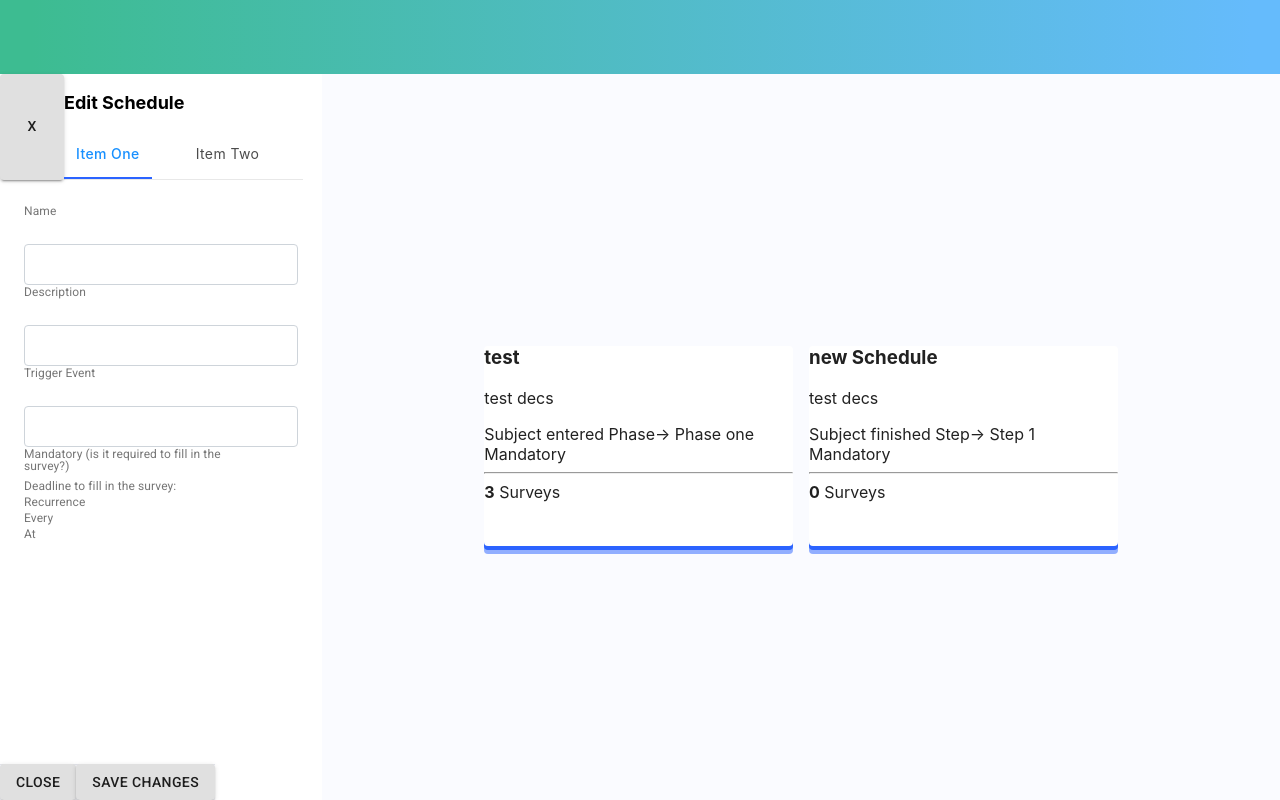
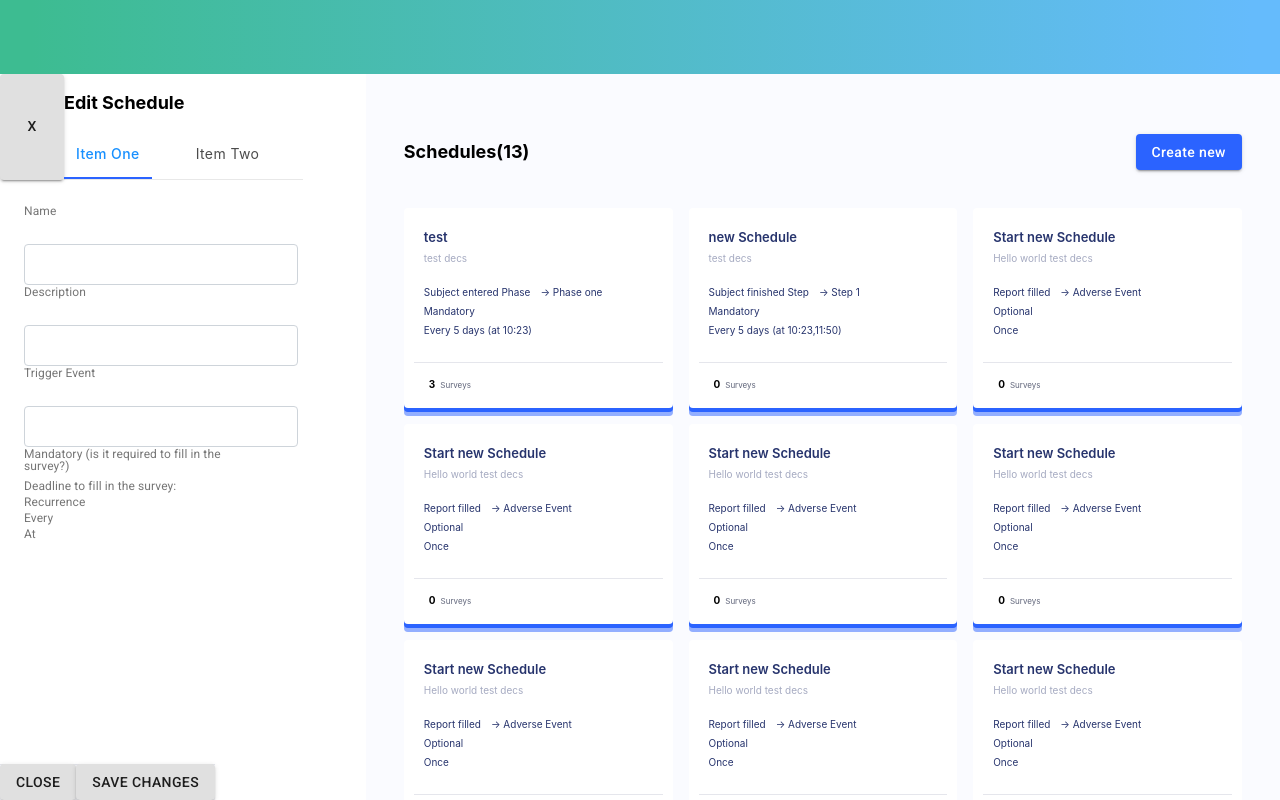
Before and after one commit to GyGaByyyTe/schedule_front, a React (Create React App) app: page / in a window 1280 px wide. Built offline with nearby package versions, Linux system fonts and the light colour scheme.

Commit message:
Update card styles

```diff
--- a/src/App/App.css
+++ b/src/App/App.css
@@ -12,4 +12,5 @@
 
 .AppWrapper {
     height: 100%;
+    overflow: hidden;
 }
--- a/src/App/mainReducer.js
+++ b/src/App/mainReducer.js
@@ -36,10 +36,193 @@ const schedules = [
       times: ["10:23", "11:50"],
     },
     surveys: []
+  },
+  {
+    id: 3,
+    name: "Start new Schedule",
+    description: "Hello world test decs",
+    trigger: {
+      id: 5,
+      option: 2,
+    },
+    mandatory: {
+      state: false,
+    },
+    recurrence: {
+      state: false,
+    },
+    surveys: []
+  },
+  {
+    id: 4,
+    name: "Start new Schedule",
+    description: "Hello world test decs",
+    trigger: {
+      id: 5,
+      option: 2,
+    },
+    mandatory: {
+      state: false,
+    },
+    recurrence: {
+      state: false,
+    },
+    surveys: []
+  },  {
+    id: 5,
+    name: "Start new Schedule",
+    description: "Hello world test decs",
+    trigger: {
+      id: 5,
+      option: 2,
+    },
+    mandatory: {
+      state: false,
+    },
+    recurrence: {
+      state: false,
+    },
+    surveys: []
+  },
+  {
+    id: 6,
+    name: "Start new Schedule",
+    description: "Hello world test decs",
+    trigger: {
+      id: 5,
+      option: 2,
+    },
+    mandatory: {
+      state: false,
+    },
+    recurrence: {
+      state: false,
+    },
+    surveys: []
+  },
+  {
+    id: 7,
+    name: "Start new Schedule",
+    description: "Hello world test decs",
+    trigger: {
+      id: 5,
+      option: 2,
+    },
+    mandatory: {
+      state: false,
+    },
+    recurrence: {
+      state: false,
+    },
+    surveys: []
+  },
+  {
+    id: 8,
+    name: "Start new Schedule",
+    description: "Hello world test decs",
+    trigger: {
+      id: 5,
+      option: 2,
+    },
+    mandatory: {
+      state: false,
+    },
+    recurrence: {
+      state: false,
+    },
+    surveys: []
+  },
+  {
+    id: 9,
+    name: "Start new Schedule",
+    description: "Hello world test decs",
+    trigger: {
+      id: 5,
+      option: 2,
+    },
+    mandatory: {
+      state: false,
+    },
+    recurrence: {
+      state: false,
+    },
+    surveys: []
+  },
+  {
+    id: 10,
+    name: "Start new Schedule",
+    description: "Hello world test decs",
+    trigger: {
+      id: 5,
+      option: 2,
+    },
+    mandatory: {
+      state: false,
+    },
+    recurrence: {
+      state: false,
+    },
+    surveys: []
+  },
+  {
+    id: 11,
+    name: "Start new Schedule",
+    description: "Hello world test decs",
+    trigger: {
+      id: 5,
+      option: 2,
+    },
+    mandatory: {
+      state: false,
+    },
+    recurrence: {
+      state: false,
+    },
+    surveys: []
+  },
+  {
+    id: 12,
+    name: "Start new Schedule",
+    description: "Hello world test decs",
+    trigger: {
+      id: 5,
+      option: 2,
+    },
+    mandatory: {
+      state: false,
+    },
+    recurrence: {
+      state: false,
+    },
+    surveys: []
+  },
+  {
+    id: 13,
+    name: "Start new Schedule",
+    description: "Hello world test decs",
+    trigger: {
+      id: 5,
+      option: 2,
+    },
+    mandatory: {
+      state: false,
+    },
+    recurrence: {
+      state: false,
+    },
+    surveys: []
   }
 ]
 
 const initialMainReducer = {
+  activeSchedule: {
+    name: "",
+    description: "",
+    trigger: { id: null },
+    mandatory: { state: false },
+    recurrence: { state: false },
+    surveys: []
+  },
   schedules: schedules,
   triggers: [
     {
@@ -119,10 +302,10 @@ const initialMainReducer = {
 
 export const mainReducer = (state = initialMainReducer, action) => {
   switch (action.type) {
-    case "x":
+    case "GET_SCHEDULES_SUCCESS":
       return { ...state, schedules: action.payload.body }
-    case "y":
-      return { ...state, schedules: action.payload.body }
+    case "SET_ACTIVE_SCHEDULE":
+      return { ...state, activeSchedule: action.payload.body }
     default:
       return state;
   }
--- a/src/Editor/index.js
+++ b/src/Editor/index.js
@@ -48,7 +48,7 @@ const CustomTab = withStyles((theme) => ({
 }))((props) => <Tab disableRipple {...props} />);
 
 const useStyles = makeStyles((theme) => ({
-  root: {
+  editor: {
     height: "100%",
     position: "relative",
     flexGrow: 1,
@@ -83,7 +83,7 @@ const Editor = () => {
   };
 
   return (
-      <div className={classes.root}>
+      <div className={classes.editor}>
         <div className={classes.header}>
           <Button variant="contained" className={classes.button} onClick={onClick}>
             X
--- a/src/FormHandler/index.js
+++ b/src/FormHandler/index.js
@@ -18,7 +18,7 @@ function TabPanel(props) {
       >
         {value === index && (
             <Box p={3}>
-              <Typography>{children}</Typography>
+              <Typography component={"span"}>{children}</Typography>
             </Box>
         )}
       </div>
--- a/src/ScheduleCard/index.js
+++ b/src/ScheduleCard/index.js
@@ -2,41 +2,95 @@ import React from "react";
 import Paper from "@material-ui/core/Paper";
 import {makeStyles} from "@material-ui/core/styles";
 import cn from "classnames";
-import {useSelector} from "react-redux";
-import {getDeadlines, getTriggers} from "../App/mainReducer";
+import useScheduleCard from "./useScheduleCard";
 
 const useStyles = makeStyles(() => ({
-  root: {
+  card: {
+    display: "flex",
+    flexDirection: "column",
+    boxSizing: "border-box",
+    padding: 10,
+    height: 200,
+    fontSize: 10,
+    color: "#27346D",
     boxShadow: "0px 4px 0px 0px rgba(43,99,255,1)," +
         "0px 8px 0px 0px rgba(43,99,255,0.5)",
     // boxShadow: "0px 4px 0px 0px rgba(255,255,255,.5)," +
     //     "0px 8px 0px 0px rgba(255,255,255,0.2)," +
     //     "0px 20px 60px -20px rgba(39, 52, 109, 0.1)",
+    "& *":{
+      padding: "0 10px 0 10px",
+    }
+  },
+  name: {
+    fontSize: 13,
+    fontWeight: 600,
+    lineHeight: "18px",
+    margin: "10px 0 0",
+  },
+  description: {
+    lineHeight: "14px",
+    margin: "5px 0 0",
+    color: "#A5AAC1"
+  },
+  trigger: {
+    lineHeight: "14px",
+    margin: "20px 0 0",
+  },
+  mandatory: {
+    lineHeight: "14px",
+    margin: "5px 0 0",
+  },
+  recurrence: {
+    lineHeight: "14px",
+    margin: "5px 0 0",
+  },
+  surveys: {
+    margin: "15px 0",
+    fontSize: 8,
+    color: "rgba(79,84,108,0.9)",
+    "& > b": {
+      padding: "0 5px 0",
+      fontSize: 10,
+      color: "black"
+    },
+  },
+  hr: {
+    borderTop: "1px solid #E5E6EC",
+    borderBottom: "transparent",
+    borderLeft: "transparent",
+    borderRight: "transparent",
+    margin: "25px 0 0",
   },
 }));
 
 const ScheduleCard = ({ item, className }) => {
   const classes = useStyles();
-  const triggers = useSelector(getTriggers);
-  const deadlines = useSelector(getDeadlines);
-  const triggerData = triggers.find(t => t.id === item.trigger.id);
-  const triggerOption = item.trigger.option && triggerData?.select?.options?.find(t => t.id === item.trigger.option);
-  return <Paper className={cn({ [classes.root]: true, [className]: className })}>
-    <h3>
-      {item.name}
-    </h3>
-    <p>{item.description}</p>
-    <div>
-      {triggerData.name}
-      {triggerOption &&
-      <span>-> {triggerOption.name}</span>
-      }
-    </div>
-    <span>{item.mandatory.state ? "Mandatory" : "Optional"}</span>
-    <span>{item.recurrence.state}</span>
-    <hr/>
-    <div><b>{item.surveys.length}</b> Surveys</div>
-  </Paper>
+  const { model } = useScheduleCard({ schedule: item });
+
+  return (
+      <Paper className={cn({ [classes.card]: true, [className]: className })}>
+        <p className={classes.name}>
+          {model.name}
+        </p>
+        <p className={classes.description}>
+          {model.description}
+        </p>
+        <p className={classes.trigger}>
+          {model.trigger.name}
+          {model.trigger.option &&
+          <span>-> {model.trigger.option}</span>
+          }
+        </p>
+        <p className={classes.mandatory}>
+          {model.mandatory}
+        </p>
+        <p className={classes.recurrence}>
+          {model.recurrence}
+        </p>
+        <hr className={classes.hr}/>
+        <p className={classes.surveys}><b>{model.surveysCount}</b>Surveys</p>
+      </Paper>)
 }
 
 export default ScheduleCard;
--- /dev/null
+++ b/src/ScheduleCard/useScheduleCard.js
@@ -0,0 +1,26 @@
+import {useSelector} from "react-redux";
+import {getDeadlines, getTriggers} from "../App/mainReducer";
+
+const useScheduleCard = ({ schedule }) => {
+  const triggers = useSelector(getTriggers);
+  const deadlines = useSelector(getDeadlines);
+  const triggerData = triggers.find(t => t.id === schedule.trigger.id);
+  const triggerOption = schedule.trigger.option && triggerData?.select?.options?.find(t => t.id === schedule.trigger.option);
+  const recurrence = schedule.recurrence;
+  const recTimes = recurrence.times?.length ? ` (at ${recurrence.times.join(",")})` : "";
+  return {
+    model: {
+      name: schedule.name,
+      description: schedule.description,
+      trigger: {
+        name: triggerData.name,
+        option: triggerOption.name,
+      },
+      mandatory: schedule.mandatory.state ? "Mandatory" : "Optional",
+      recurrence: recurrence.state ? `Every ${recurrence.every} days${recTimes}` : "Once",
+      surveysCount: schedule.surveys.length,
+    }
+  }
+}
+
+export default useScheduleCard;
--- a/src/ScheduleList/index.js
+++ b/src/ScheduleList/index.js
@@ -3,6 +3,7 @@ import {makeStyles} from '@material-ui/core/styles';
 import Grid from '@material-ui/core/Grid';
 import useScheduleList from "./useScheduleList";
 import ScheduleCard from "../ScheduleCard";
+import Button from "@material-ui/core/Button";
 
 const useStyles = makeStyles(() => ({
   root: {
@@ -11,6 +12,21 @@ const useStyles = makeStyles(() => ({
   paper: {
     height: 200,
   },
+  header: {
+    display: "flex",
+    justifyContent: "space-between",
+    alignItems: "center",
+    marginBottom: 22,
+    "& > span": {
+      fontWeight: 700,
+      fontSize: "18px",
+    }
+  },
+  button: {
+    backgroundColor: "#2B63FF",
+    color: "white",
+    textTransform: "none",
+  }
 }));
 
 const ScheduleList = () => {
@@ -18,9 +34,17 @@ const ScheduleList = () => {
   const { data } = useScheduleList();
 
   return (
-      <Grid container className={classes.root}>
-        <Grid item xs={12}>
+      <Grid container className={classes.root} justify="center">
+        <Grid item xs={11}>
           <Grid container justify="center" spacing={2}>
+            <Grid item xs={12}>
+              <div className={classes.header}>
+                <span>{`Schedules(${data.length})`}</span>
+                <Button variant="contained" className={classes.button} onClick={() => console.log('ll')}>
+                  Create new
+                </Button>
+              </div>
+            </Grid>
             {data.map((schedule) => (
                 <Grid key={schedule.id} item xs={4}>
                   <ScheduleCard item={schedule} className={classes.paper}/>
--- a/src/Wrapper/index.js
+++ b/src/Wrapper/index.js
@@ -13,11 +13,15 @@ const useStyles = makeStyles(() => ({
     background: "#fafbff",
   },
   container: {
+    paddingTop: "60px",
     width: "100%",
-    display: "flex",
-    alignItems: "center",
+    // display: "flex",
+    // alignItems: "center",
+    overflowY: "scroll",
   },
   sidebar: {
+    width: "40%",
+    maxWidth: 500,
     position: "relative",
   }
 }));
```
Also changed, not shown: 1 other file (tests, documents, lock files or other folders).
